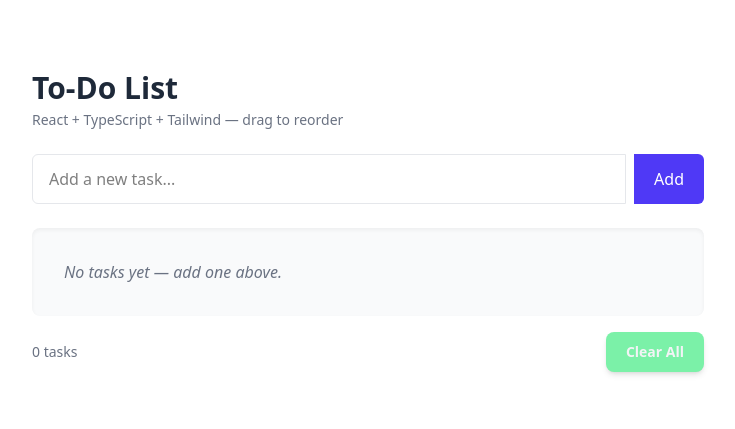
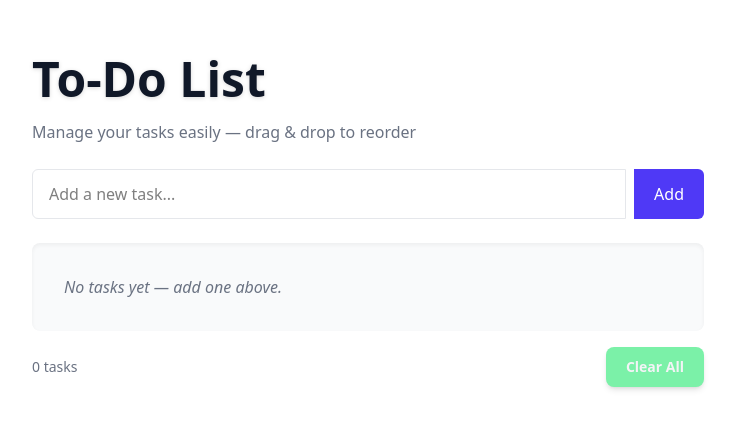
Before and after one commit to graceniyigena34/Professional-Interactive-To-Do-List-with-Drag-and-Drop-Functionality, a React (Vite) app in the folder todo/: page / in a window 1280 px wide. Shown: the part 179-608 px from the top of the page, without its empty margins (272-1007 px from the left). Built offline with nearby package versions, Linux system fonts and the light colour scheme; the HTML template or start-up script is replaced by a standard one.

Commit message:
Updated the code

```diff
--- a/todo/src/App.tsx
+++ b/todo/src/App.tsx
@@ -61,8 +61,15 @@ export default function App() {
     <div className="min-h-screen flex items-center justify-center p-6">
       <div className="w-full max-w-2xl">
         <header className="mb-6">
-          <h1 className="text-3xl font-semibold text-gray-800">To-Do List</h1>
-          <p className="text-sm text-gray-500 mt-1">React + TypeScript + Tailwind — drag to reorder</p>
+          <h1 className="text-4xl md:text-5xl font-bold text-gray-900 mb-4 drop-shadow-sm">
+            To-Do List
+            </h1>
+
+        <p className="text-sm md:text-base text-gray-500 mt-2 leading-relaxed">
+             Manage your tasks easily — drag & drop to reorder
+        </p>
+
+
         </header>
 
         {/* input */}
```
